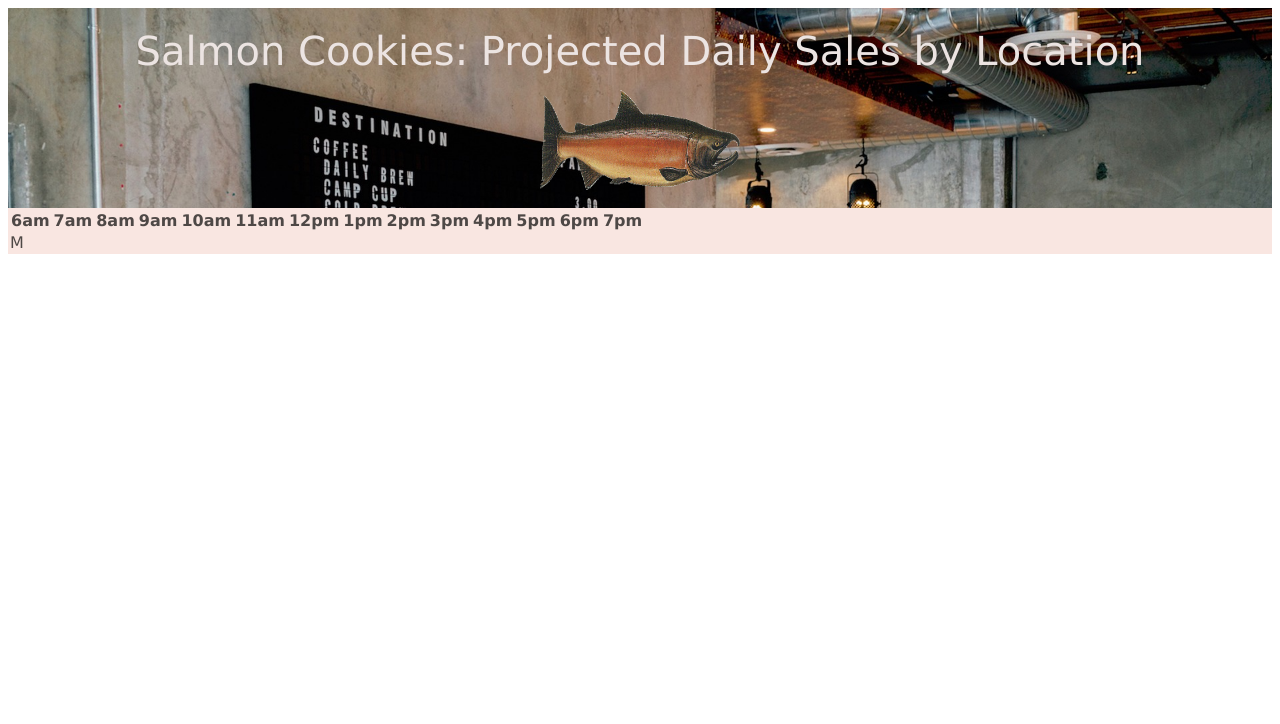
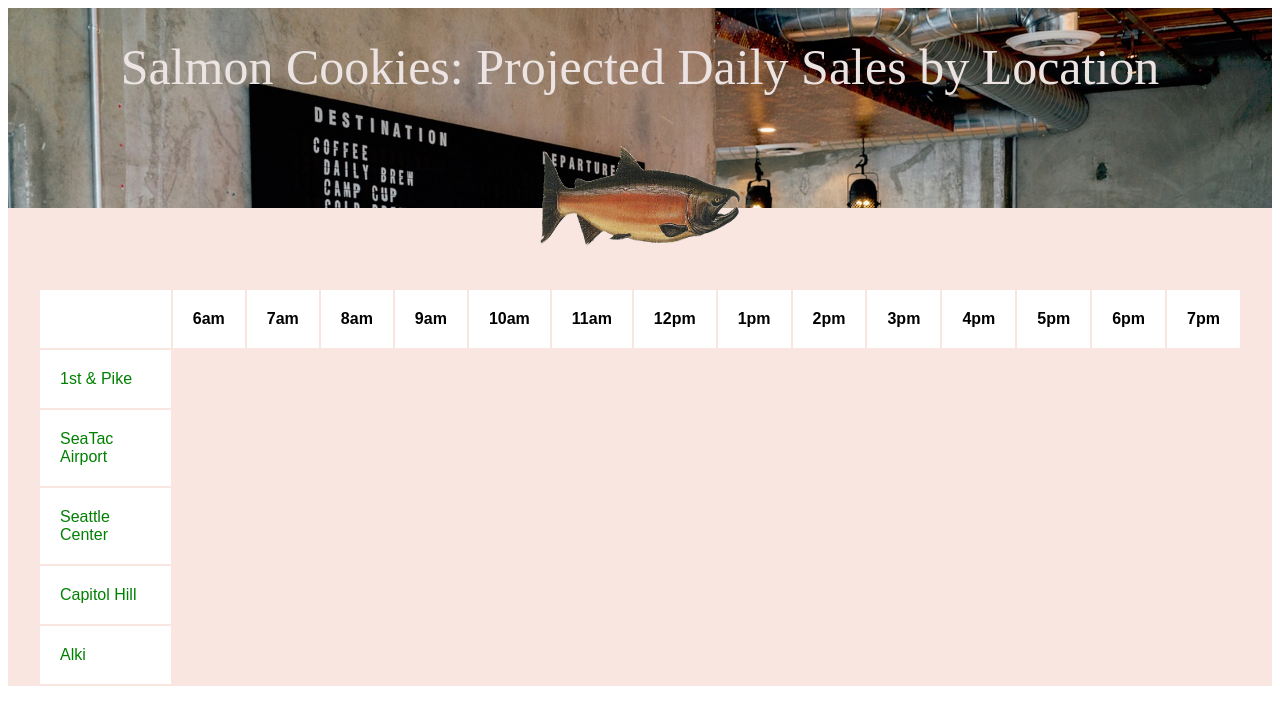
Before and after one commit to dknore/cookie_stand, a plain HTML site: page table.html in a window 1280 px wide. Drawn offline with Linux system fonts and the light colour scheme.

Commit message:
js hours & locations, minor css

```diff
--- a/table.css
+++ b/table.css
@@ -1,7 +1,3 @@
-* {
-  font-family: Verdana;
-}
-
 #backgroundimg {
     background-image: url(images/cafe-2568876_1920.jpg);
     background-size: cover;
@@ -13,16 +9,16 @@
 
 p#titletxt {
     color: rgba(236, 228, 226, 1);
-    font-size: 40px;
+    font-size: 50px;
     text-align: -webkit-center;
     margin: 0px;
-    padding-top: 20px;
+    padding-top: 30px;
 }
 
 p#salmon {
   width: -webkit-fill-available;
   text-align: center;
-  margin-bottom: 50px;
+  margin-top: 50px;
 }
 
 #body {
@@ -31,23 +27,36 @@ p#salmon {
   height: -webkit-fill-available;
 }
 
-#table {
-  display: grid;
+#cookietable {
+  background-color: white
+  border-color: 1px solid black;
   vertical-align: middle;
   height: auto;
   width: auto;
-  margin: 20px;
-  padding: 20px
+  padding-top: 80px;
+  margin: 0px 30px 0px 30px;
 }
 
-th tr {
+th {
   background-color: white;
-  border-color: black solid;
-  border-radius: 25px;
+  border-color: 1px solid black;
+  font-family: Arial;
+  color: black;
+  padding: 20px;
+}
+
+tr {
+  background-color: white;
+  border: black;
+  font-family: Verdana;
+  color: black;
   padding: 20px;
 }
 
 td {
+  background-color: white;
   font-family: Arial, sans-serif;
+  border: black;
   color: green;
+  padding: 20px;
 }
--- a/table.js
+++ b/table.js
@@ -50,6 +50,9 @@ makeStand();
 function makeHeaderRow() {
   var cookietable = document.getElementById('cookietable');
   var trEl = document.createElement('tr');
+  var blankEl = document.createElement('td');
+  blankEl.textContent = '';
+  trEl.appendChild(blankEl);
   for(var l = 0; l < hours.length; l++) {
     var hourEl = document.createElement('th');
     hourEl.textContent = hours[l];
@@ -60,24 +63,28 @@ function makeHeaderRow() {
 }
 makeHeaderRow();
 
-function makeStoreRow() {
+function makeStoreRows() {
   var cookietable = document.getElementById('cookietable');
-  var trEl = document.createElement('tr');
-  trEl.textContent = MakeLocation.name[0];
-  cookietable.appendChild(trEl);
-  for(var m = 0; m < this.cookiesSoldByHour.length; m++) {
-    var totEl = document.createElement('tr');
-    totEl.textContent = totEl + this.cookiesSoldByHour[m];
-    totEl.appendChild(trEl);
-    console.log(totEl);
+  for(var m = 0; m < allLocations.length; m++) {
+    var trEl = document.createElement('tr');
+    var nameEl = document.createElement('td');
+    nameEl.textContent = allLocations[m].name;
+    trEl.appendChild(nameEl);
+    console.log(nameEl);
+    for(var n = 0; n < allLocations[m].cookiesSoldByHour.length; n++) {
+      var totEl = document.createElement('td');
+      totEl.textContent = allLocations[m].this.cookiesSoldByHour[n];
+      trEl.appendChild(totEl);
+      console.log('inside!!!', totEl);
+    }
+    cookietable.appendChild(trEl);
   }
 }
-makeStoreRow();
-
+makeStoreRows();
 // function makeFooterRow() {
 //   var cookietable = document.getElementById('cookietable')
 //   var trEl = document.createElement('tr');
-//   for(var m = 0; m < allLocations.length; m++) {
+//   for(var n = 0; n < allLocations.length; n++) {
 //     var totEl = document.createElement('th');
 //     hourEl.textContent = hours[l];
 //     trEl.appendChild();
```
